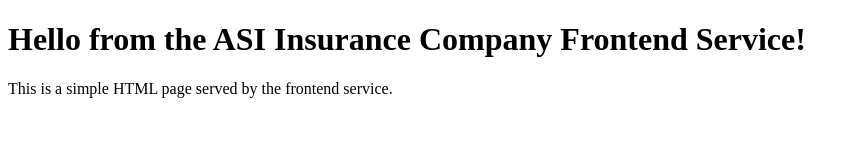
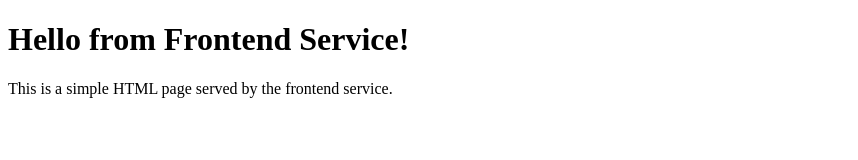
Before and after one commit to jvsocial/simplilearn-insurance-capstoneP1, a plain HTML site: page frontend/index.html in a window 1280 px wide. Shown: the whole page, without its empty margins (0-858 px from the left). Drawn offline with Linux system fonts and the light colour scheme; no server answers.

Commit message:
Update index.html

```diff
--- a/frontend/index.html
+++ b/frontend/index.html
@@ -6,7 +6,7 @@
     <title>Simple Microservices Demo - Frontend</title>
   </head>
   <body>
-    <h1>Hello from the ASI Insurance Company Frontend Service!</h1>
+    <h1>Hello from Frontend Service!</h1>
     <p>This is a simple HTML page served by the frontend service.</p>
 
     <div id="backend-response"></div>
```
